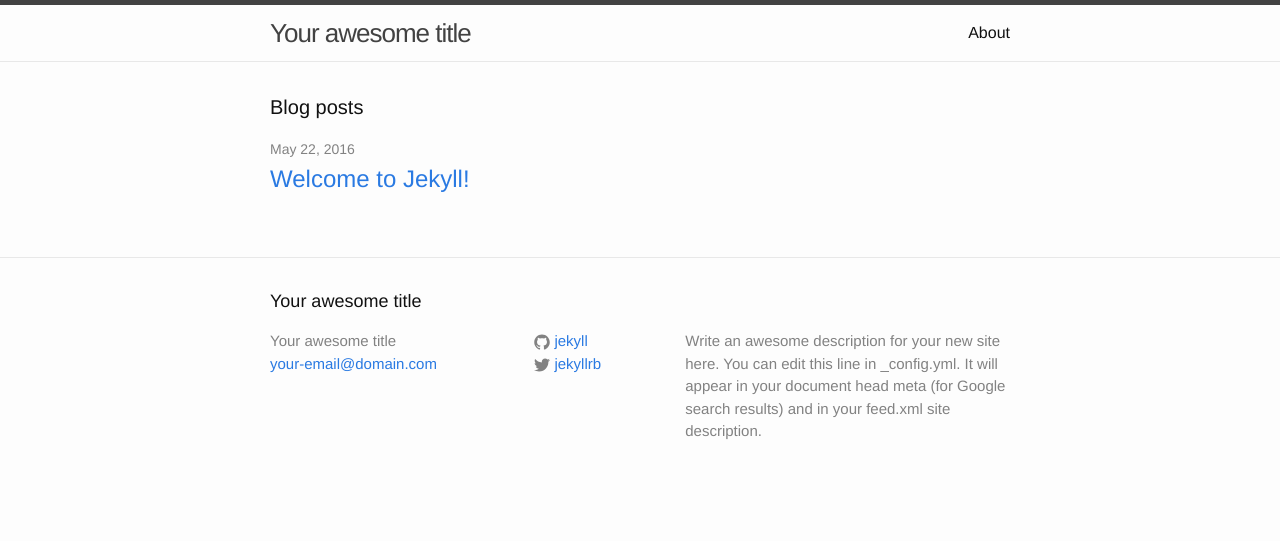
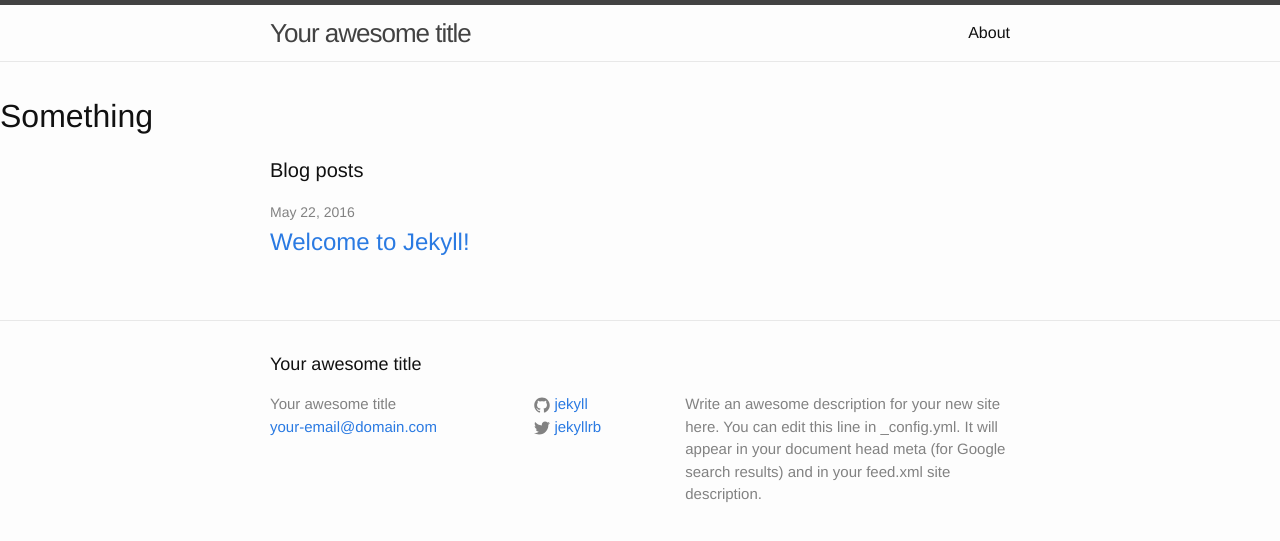
Before and after one commit to brendo77/brendo77.github.io, a Jekyll site: the page built from index.html, in a window 1280 px wide. Shown: the top 541 px of the page. Built offline with Jekyll 4.4.1, drawn with Linux system fonts in a browser that asks for light colours.

Commit message:
Alter home view

```diff
--- a/_layouts/default.html
+++ b/_layouts/default.html
@@ -8,6 +8,7 @@
     {% include header.html %}
 
     <div class="page-content">
+      <h1>Something</h1>
       <div class="wrapper">
         {{ content }}
       </div>
```
